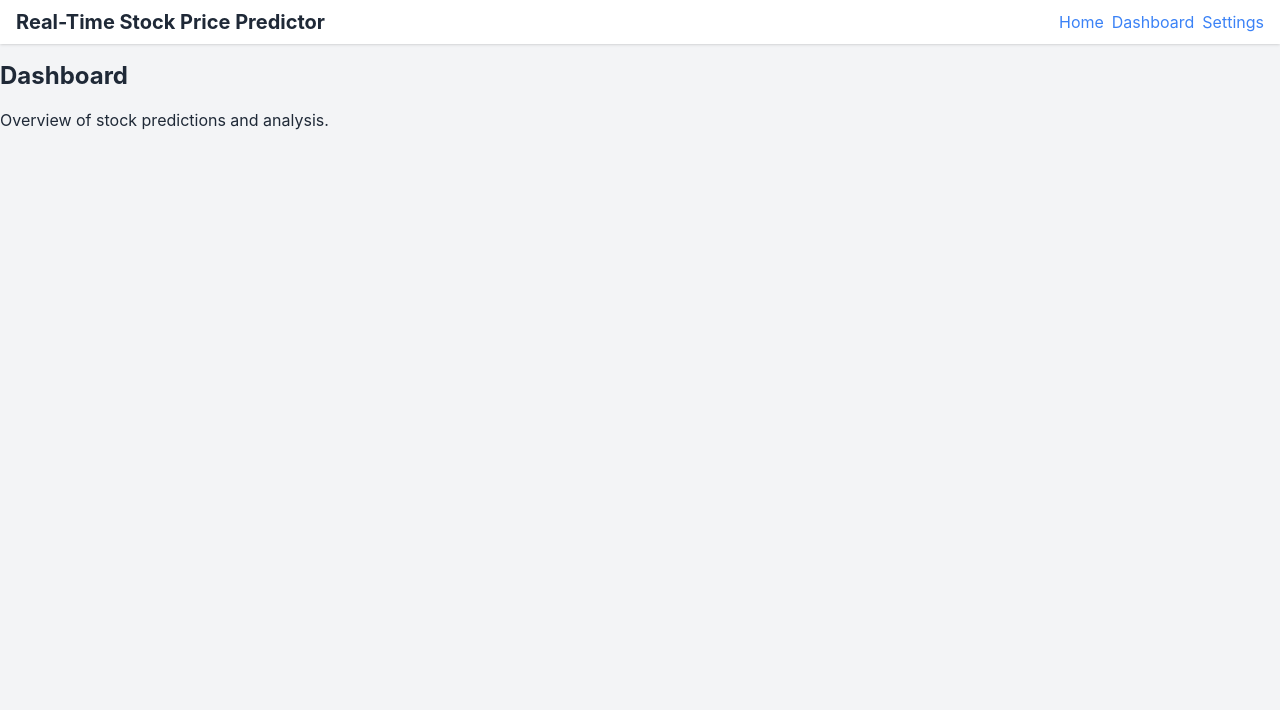
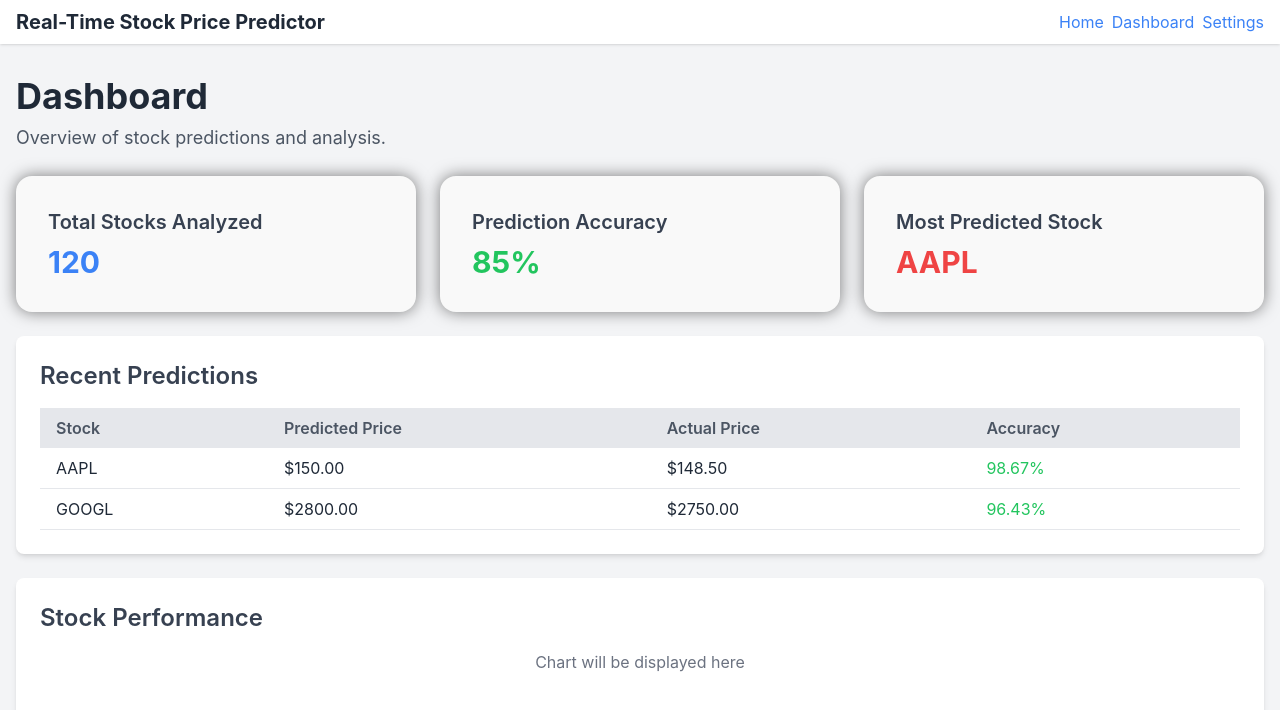
Before and after one commit to nbursa/stock-price-predictor, a Vue app: page /dashboard in a window 1280 px wide. Shown: the top 710 px of the page. Built offline with nearby package versions, Linux system fonts and the light colour scheme.

Commit message:
Initial pages

```diff
--- a/src/App.vue
+++ b/src/App.vue
@@ -1,5 +1,5 @@
 <template>
-  <div class="bg-gray-100 text-gray-800 w-full h-full">
+  <div class="bg-gray-100 text-gray-800 w-full h-full flex flex-col">
     <nav class="bg-white shadow py-2 px-4">
       <div class="mx-auto flex items-center justify-between">
         <h1 class="text-xl font-bold m-0">Real-Time Stock Price Predictor</h1>
@@ -10,7 +10,7 @@
         </ul>
       </div>
     </nav>
-    <main class="mx-auto mt-4">
+    <main class="flex-1 mx-auto mt-4 w-full overflow-y-auto">
       <router-view />
     </main>
   </div>
--- a/src/views/Dashboard.vue
+++ b/src/views/Dashboard.vue
@@ -1,7 +1,58 @@
 <template>
-  <div class="dashboard">
-    <h1 class="text-2xl font-bold">Dashboard</h1>
-    <p>Overview of stock predictions and analysis.</p>
+  <div class="dashboard min-h-screen bg-gray-100 p-4">
+    <header class="mb-6">
+      <h1 class="text-4xl font-bold text-gray-800 mb-2">Dashboard</h1>
+      <p class="text-lg text-gray-600">Overview of stock predictions and analysis.</p>
+    </header>
+    <section class="grid grid-cols-1 md:grid-cols-2 lg:grid-cols-3 gap-6 mb-6">
+      <div class="card p-6 bg-white rounded-lg shadow-md">
+        <h2 class="text-xl font-semibold text-gray-700 mb-2">Total Stocks Analyzed</h2>
+        <p class="text-3xl font-bold text-blue-500">120</p>
+      </div>
+      <div class="card p-6 bg-white rounded-lg shadow-md">
+        <h2 class="text-xl font-semibold text-gray-700 mb-2">Prediction Accuracy</h2>
+        <p class="text-3xl font-bold text-green-500">85%</p>
+      </div>
+      <div class="card p-6 bg-white rounded-lg shadow-md">
+        <h2 class="text-xl font-semibold text-gray-700 mb-2">Most Predicted Stock</h2>
+        <p class="text-3xl font-bold text-red-500">AAPL</p>
+      </div>
+    </section>
+    <section class="bg-white rounded-lg shadow-md p-6 mb-6">
+      <h2 class="text-2xl font-semibold text-gray-700 mb-4">Recent Predictions</h2>
+      <table class="min-w-full bg-white">
+        <thead>
+        <tr>
+          <th class="py-2 px-4 bg-gray-200 text-left text-gray-600 font-semibold">Stock</th>
+          <th class="py-2 px-4 bg-gray-200 text-left text-gray-600 font-semibold">Predicted Price</th>
+          <th class="py-2 px-4 bg-gray-200 text-left text-gray-600 font-semibold">Actual Price</th>
+          <th class="py-2 px-4 bg-gray-200 text-left text-gray-600 font-semibold">Accuracy</th>
+        </tr>
+        </thead>
+        <tbody>
+        <tr>
+          <td class="py-2 px-4 border-b border-gray-200">AAPL</td>
+          <td class="py-2 px-4 border-b border-gray-200">$150.00</td>
+          <td class="py-2 px-4 border-b border-gray-200">$148.50</td>
+          <td class="py-2 px-4 border-b border-gray-200 text-green-500">98.67%</td>
+        </tr>
+        <tr>
+          <td class="py-2 px-4 border-b border-gray-200">GOOGL</td>
+          <td class="py-2 px-4 border-b border-gray-200">$2800.00</td>
+          <td class="py-2 px-4 border-b border-gray-200">$2750.00</td>
+          <td class="py-2 px-4 border-b border-gray-200 text-green-500">96.43%</td>
+        </tr>
+        <!-- Add more rows as needed -->
+        </tbody>
+      </table>
+    </section>
+    <section class="bg-white rounded-lg shadow-md p-6">
+      <h2 class="text-2xl font-semibold text-gray-700 mb-4">Stock Performance</h2>
+      <div class="relative h-64">
+        <!-- Placeholder for a chart -->
+        <p class="text-center text-gray-500">Chart will be displayed here</p>
+      </div>
+    </section>
   </div>
 </template>
 
@@ -12,3 +63,15 @@ export default defineComponent({
   name: 'DashboardPage',
 });
 </script>
+
+<style scoped>
+.dashboard {
+  font-family: var(--font-family-sans);
+}
+.card {
+  background-color: var(--color-background);
+  border-radius: 1em;
+  padding: var(--spacing-lg);
+  box-shadow: 0 0 1em var(--color-shadow);
+}
+</style>
--- a/src/views/Settings.vue
+++ b/src/views/Settings.vue
@@ -1,14 +1,93 @@
 <template>
-  <div class="settings">
-    <h1 class="text-2xl font-bold">Settings</h1>
-    <p>Configure application settings.</p>
+  <div class="settings min-h-screen bg-gray-100 p-4">
+    <header class="mb-6">
+      <h1 class="text-4xl font-bold text-gray-800 mb-2">Settings</h1>
+      <p class="text-lg text-gray-600">Configure application settings.</p>
+    </header>
+    <section class="bg-white rounded-lg shadow-md p-6 mb-6">
+      <h2 class="text-2xl font-semibold text-gray-700 mb-4">User Preferences</h2>
+      <form @submit.prevent="savePreferences">
+        <div class="mb-4">
+          <label for="username" class="block text-gray-600 font-semibold mb-2">Username</label>
+          <input id="username" v-model="username" type="text" class="w-full px-4 py-2 border rounded-lg" />
+        </div>
+        <div class="mb-4">
+          <label for="theme" class="block text-gray-600 font-semibold mb-2">Theme</label>
+          <select id="theme" v-model="theme" class="w-full px-4 py-2 border rounded-lg">
+            <option value="light">Light</option>
+            <option value="dark">Dark</option>
+          </select>
+        </div>
+        <button type="submit" class="bg-blue-500 text-white px-4 py-2 rounded-lg">Save Preferences</button>
+      </form>
+    </section>
+    <section class="bg-white rounded-lg shadow-md p-6 mb-6">
+      <h2 class="text-2xl font-semibold text-gray-700 mb-4">Notification Settings</h2>
+      <form @submit.prevent="saveNotifications">
+        <div class="mb-4">
+          <label class="block text-gray-600 font-semibold mb-2">Email Notifications</label>
+          <div class="flex items-center">
+            <input id="email-notifications" v-model="emailNotifications" type="checkbox" class="mr-2" />
+            <label for="email-notifications" class="text-gray-600">Enable email notifications</label>
+          </div>
+        </div>
+        <button type="submit" class="bg-blue-500 text-white px-4 py-2 rounded-lg">Save Notifications</button>
+      </form>
+    </section>
+    <section class="bg-white rounded-lg shadow-md p-6">
+      <h2 class="text-2xl font-semibold text-gray-700 mb-4">API Key Management</h2>
+      <form @submit.prevent="saveApiKey">
+        <div class="mb-4">
+          <label for="api-key" class="block text-gray-600 font-semibold mb-2">API Key</label>
+          <input id="api-key" v-model="apiKey" type="text" class="w-full px-4 py-2 border rounded-lg" />
+        </div>
+        <button type="submit" class="bg-blue-500 text-white px-4 py-2 rounded-lg">Save API Key</button>
+      </form>
+    </section>
   </div>
 </template>
 
 <script lang="ts">
-import { defineComponent } from 'vue';
+import { defineComponent, ref } from 'vue';
 
 export default defineComponent({
   name: 'SettingsPage',
+  setup() {
+    const username = ref('');
+    const theme = ref('light');
+    const emailNotifications = ref(false);
+    const apiKey = ref('');
+
+    const savePreferences = () => {
+      console.log('Preferences saved:', { username: username.value, theme: theme.value });
+      // Add logic to save preferences
+    };
+
+    const saveNotifications = () => {
+      console.log('Notifications saved:', { emailNotifications: emailNotifications.value });
+      // Add logic to save notification settings
+    };
+
+    const saveApiKey = () => {
+      console.log('API key saved:', { apiKey: apiKey.value });
+      // Add logic to save API key
+    };
+
+    return {
+      username,
+      theme,
+      emailNotifications,
+      apiKey,
+      savePreferences,
+      saveNotifications,
+      saveApiKey,
+    };
+  },
 });
 </script>
+
+<style scoped>
+.settings {
+  font-family: var(--font-family-sans);
+}
+</style>
```
